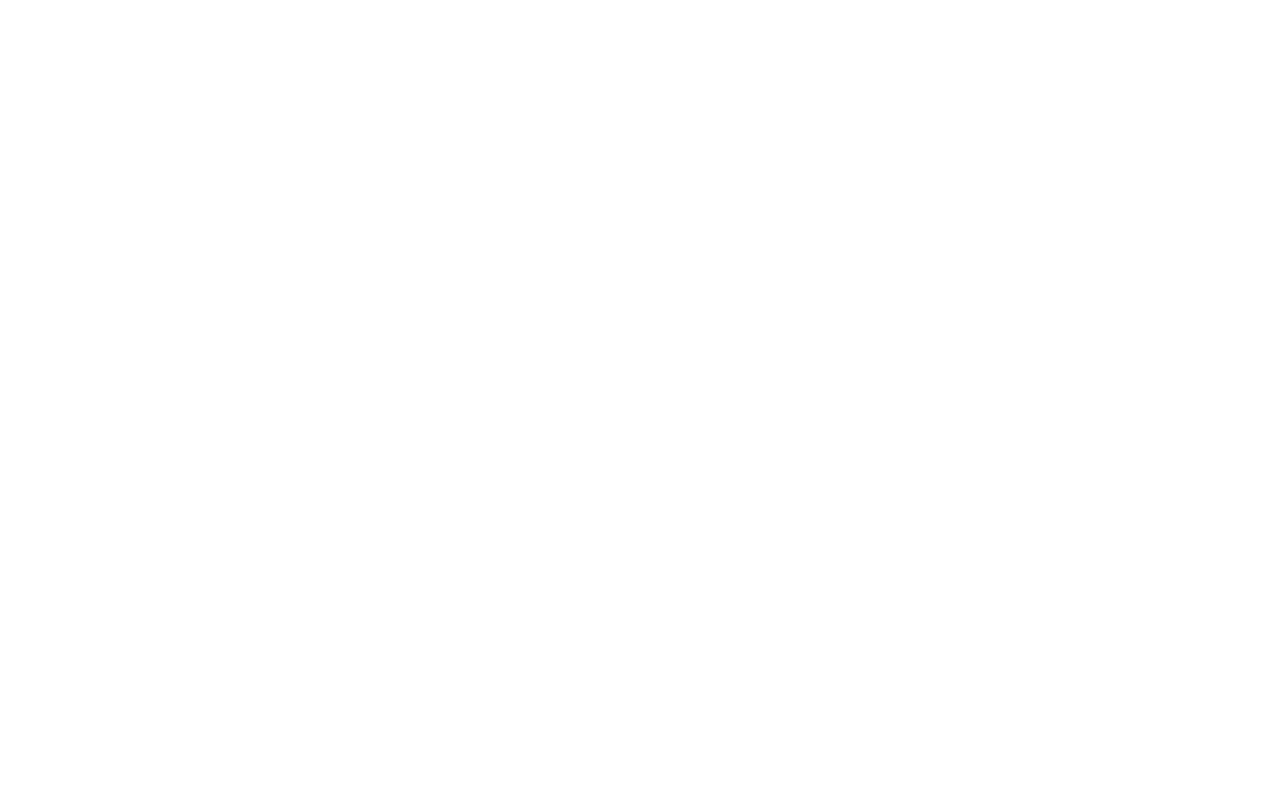
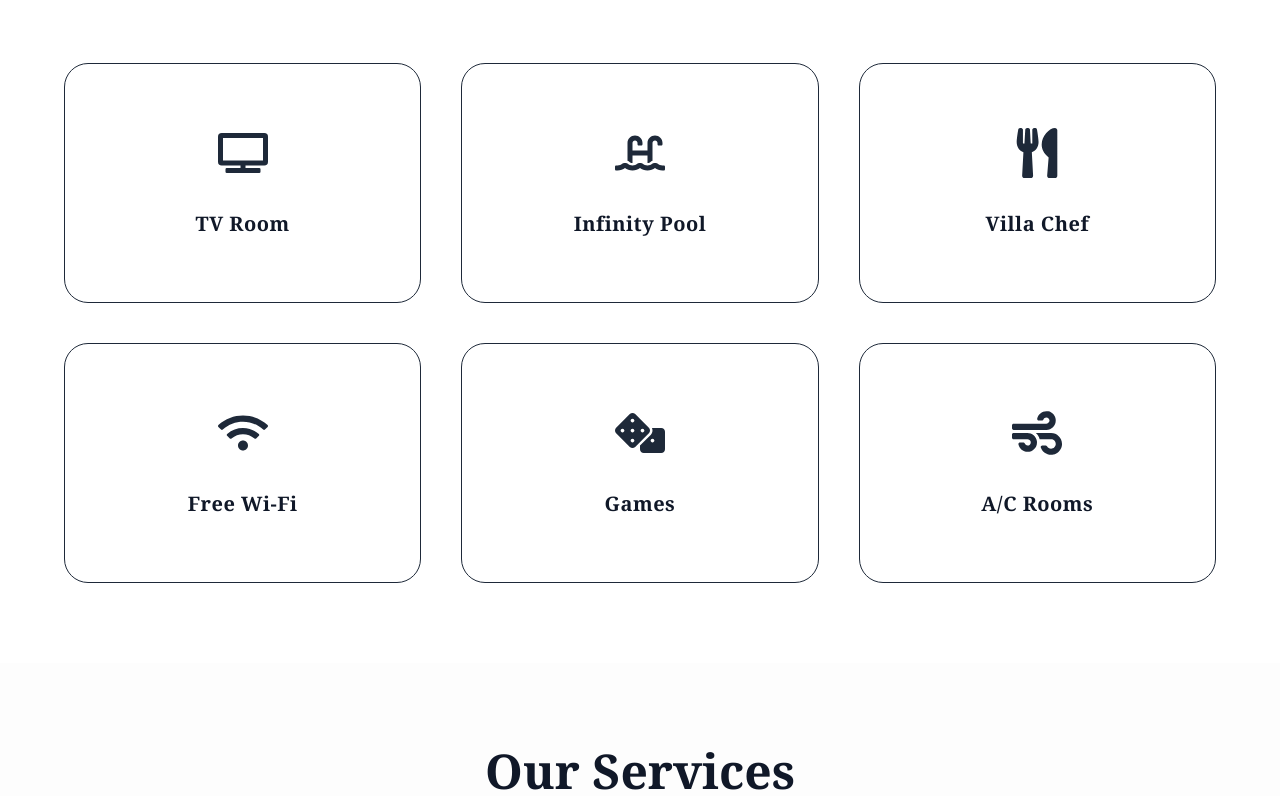
Before and after one commit to supunyasanthaofficial/Royal_Mansion_Resort, a React (Vite) app: page /facilities in a window 1280 px wide. Shown: the part 964-1760 px from the top of the page. Before the commit the page ends 947 px from the top, so only its background shows below. Built offline with nearby package versions, Linux system fonts and the light colour scheme.

Commit message:
Import Offers and Services Sections.

```diff
--- a/src/pages/Facilities.tsx
+++ b/src/pages/Facilities.tsx
@@ -1,7 +1,7 @@
 import Header from "../components/Header";
-
+import Offers from "../components/Offers";
 import header3 from "../assets/images/Header3.jpg";
-
+import Services from "../components/Services"
 const Home = () => {
   return (
     <main>
@@ -10,12 +10,11 @@
         subtitle="Royal Mansion Resort,"
         description="We do not give you just rooms to stay. We give you an environment so you can expierence the best while on a holiday with us.Walk into our hotel and enjoy a refreshing, rejuvenating,day-off with us."
         bgImage={header3}
-        height="h-[70vh]"
+        height="h-[80vh]"
       />
 
-      {/* <section className="py-20 bg-white text-center">
-        <h2 className="text-3xl font-serif">Explore Our Story</h2>
-      </section> */}
+      <Offers />
+      <Services/>
     </main>
   );
 };
```
